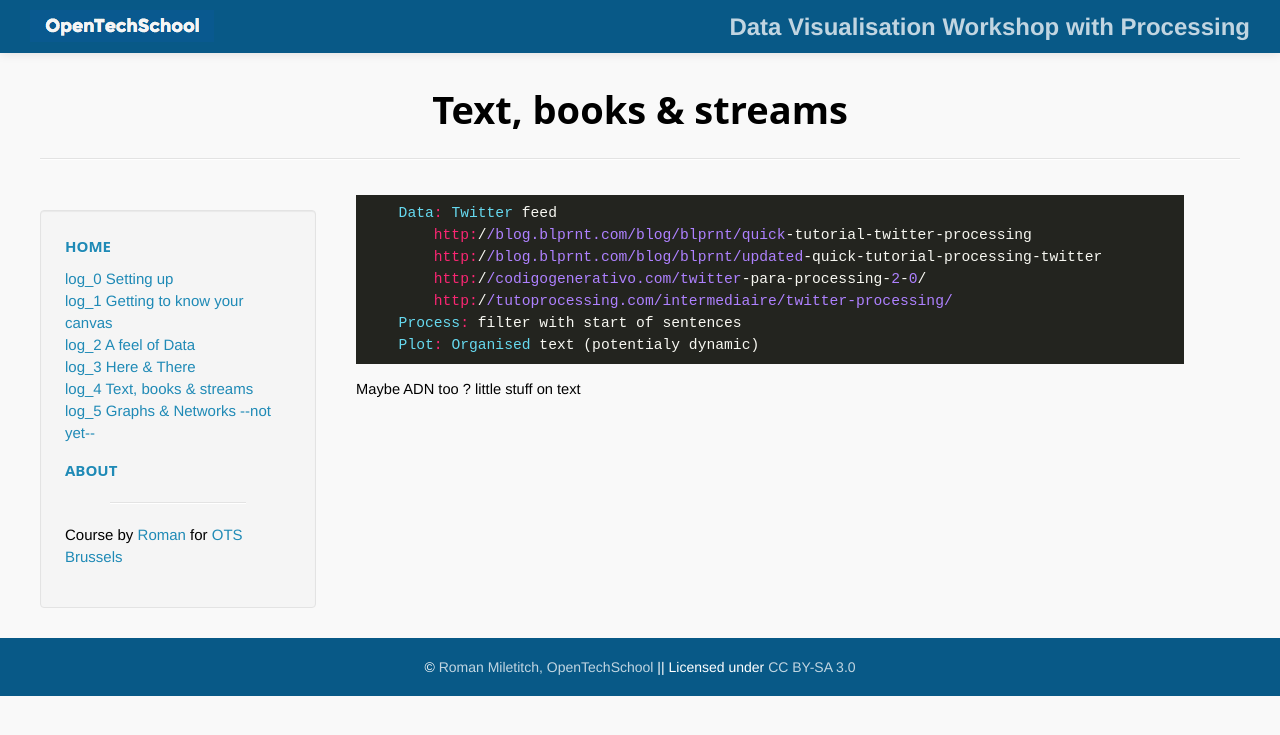
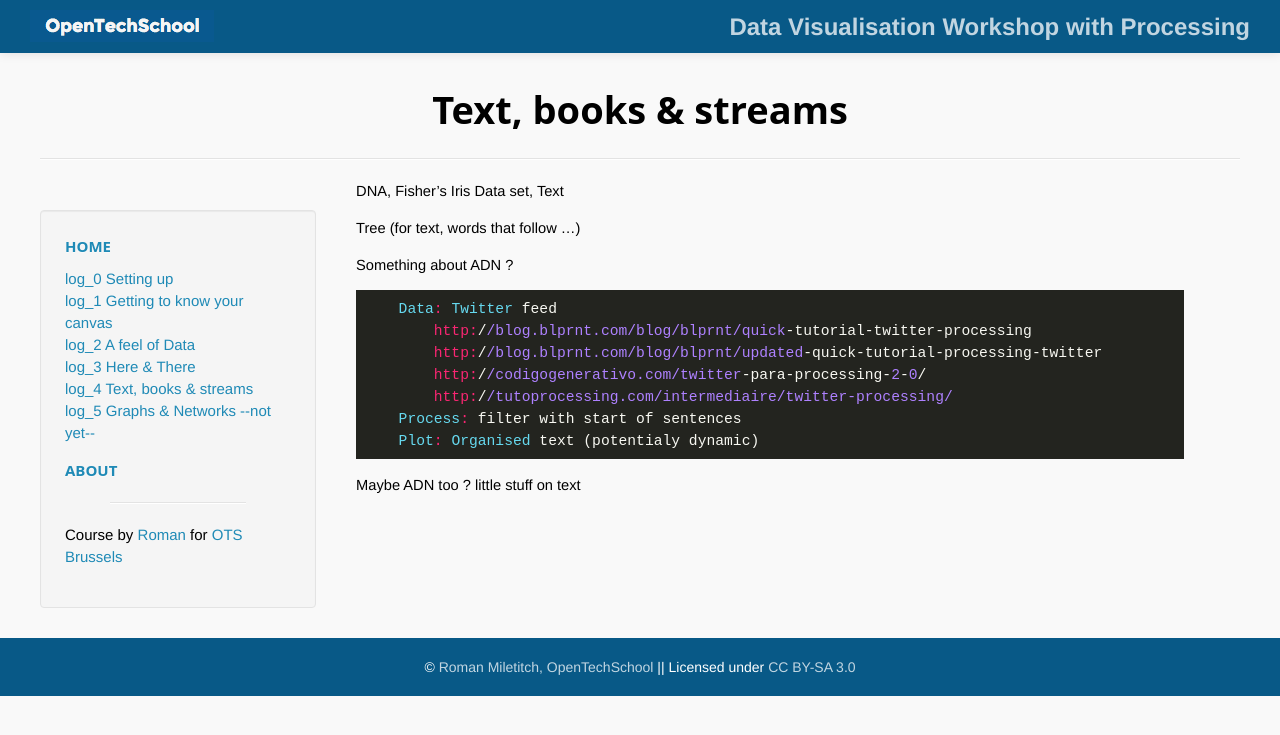
Before and after one commit to OpenTechSchool-Brussels/data-visualisation-with-processing, a Jekyll site: the page built from Text-books-and-streams.markdown, in a window 1280 px wide. Shown: the top 735 px of the page. Built offline with Jekyll 4.4.1, drawn with Linux system fonts in a browser that asks for light colours; Markdown is read by kramdown in place of the engine named in the settings.

Commit message:
Update Text-books-and-streams.markdown

```diff
--- a/Text-books-and-streams.markdown
+++ b/Text-books-and-streams.markdown
@@ -4,6 +4,13 @@ title:  "Text, books & streams"
 num: 4
 
 ---
+
+DNA, Fisher's Iris Data set, Text
+
+Tree (for text, words that follow ...)
+
+Something about ADN ?
+
 
 
         Data: Twitter feed
```
